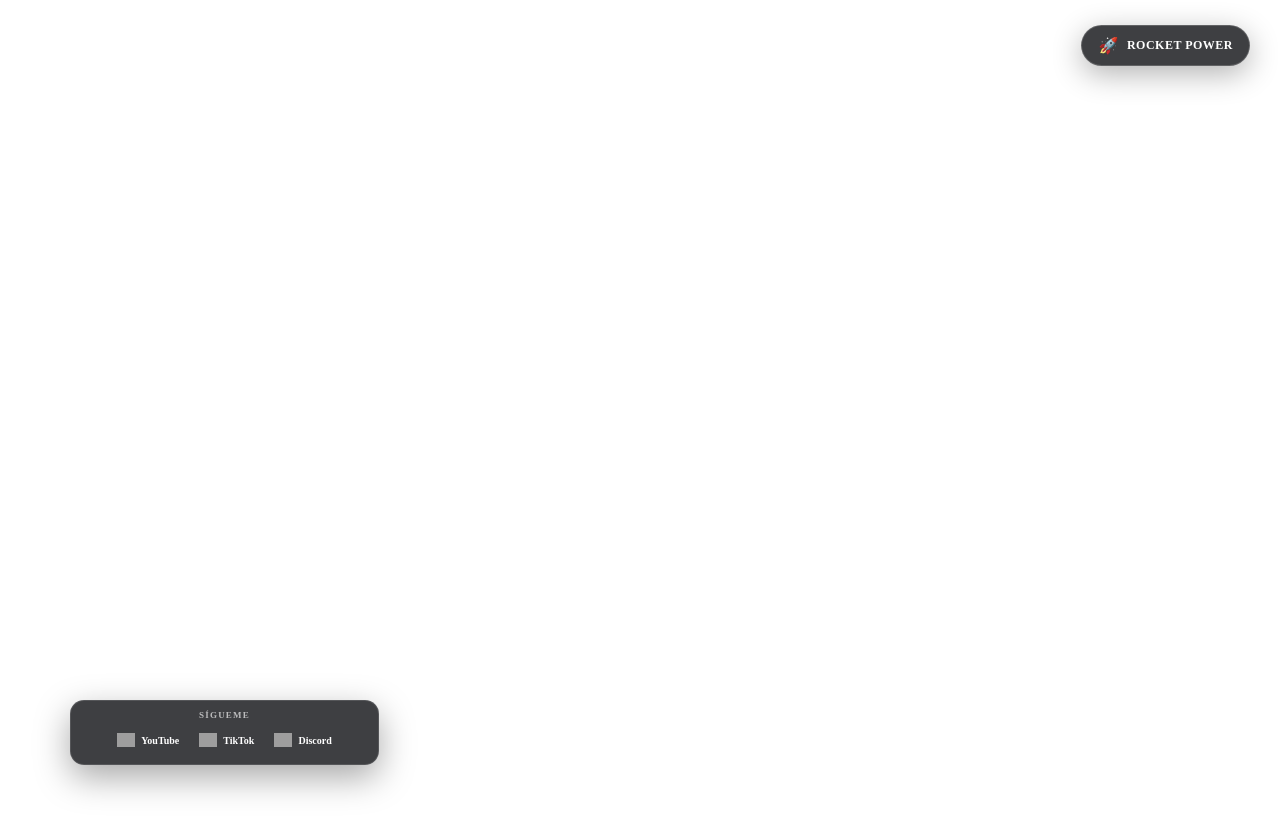
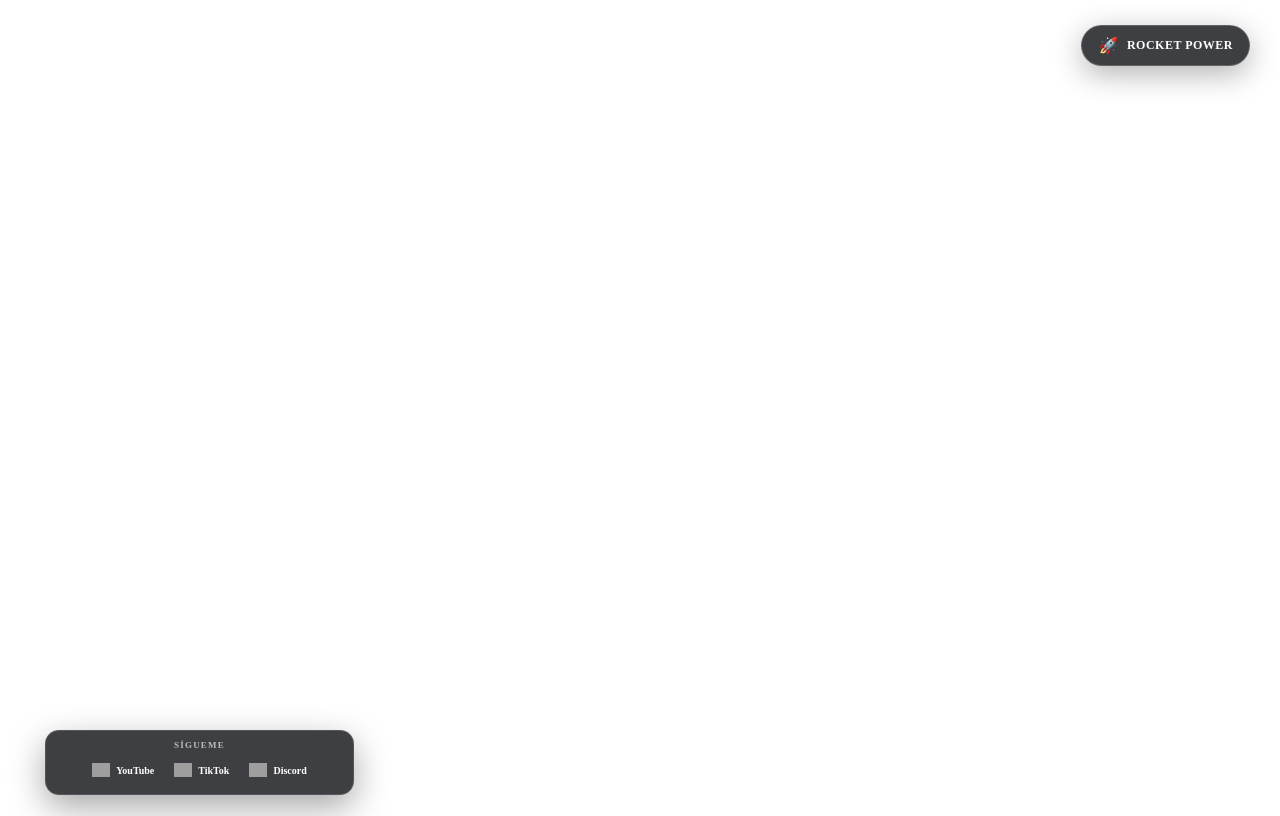
Before and after one commit to Smonk14/smonk-radio-web, a website built with Vite: page index.html in a window 1280 px wide. Built offline with nearby package versions, Linux system fonts and the light colour scheme; some packages are replaced by stand-ins of ours; no server answers; the database is empty; grey boxes are pictures that could not be loaded.

Commit message:
Feat: Arreglo de las redes sociales

```diff
--- a/src/styles/social-links.css
+++ b/src/styles/social-links.css
@@ -1,13 +1,15 @@
 #smonk-socials {
-  position: fixed;
+  position: absolute;
 
-  /* Antes 35px */
-  left: 70px;
-  bottom: 35px;
+  /* Un poco más hacia la izquierda */
+  left: 45px;
+
+  /* Debajo del chat */
+  top: calc(60% + 250px);
+  bottom: auto;
 
   z-index: 60;
 
-  /* Más compacto */
   width: auto;
   min-width: 285px;
 
@@ -28,14 +30,12 @@
 
 .smonk-socials-title {
   display: block;
-
   margin-bottom: 5px;
 
   color: rgba(255, 255, 255, 0.65);
 
   font-size: 9px;
   font-weight: 900;
-
   letter-spacing: 1.2px;
   text-align: center;
 }
```
